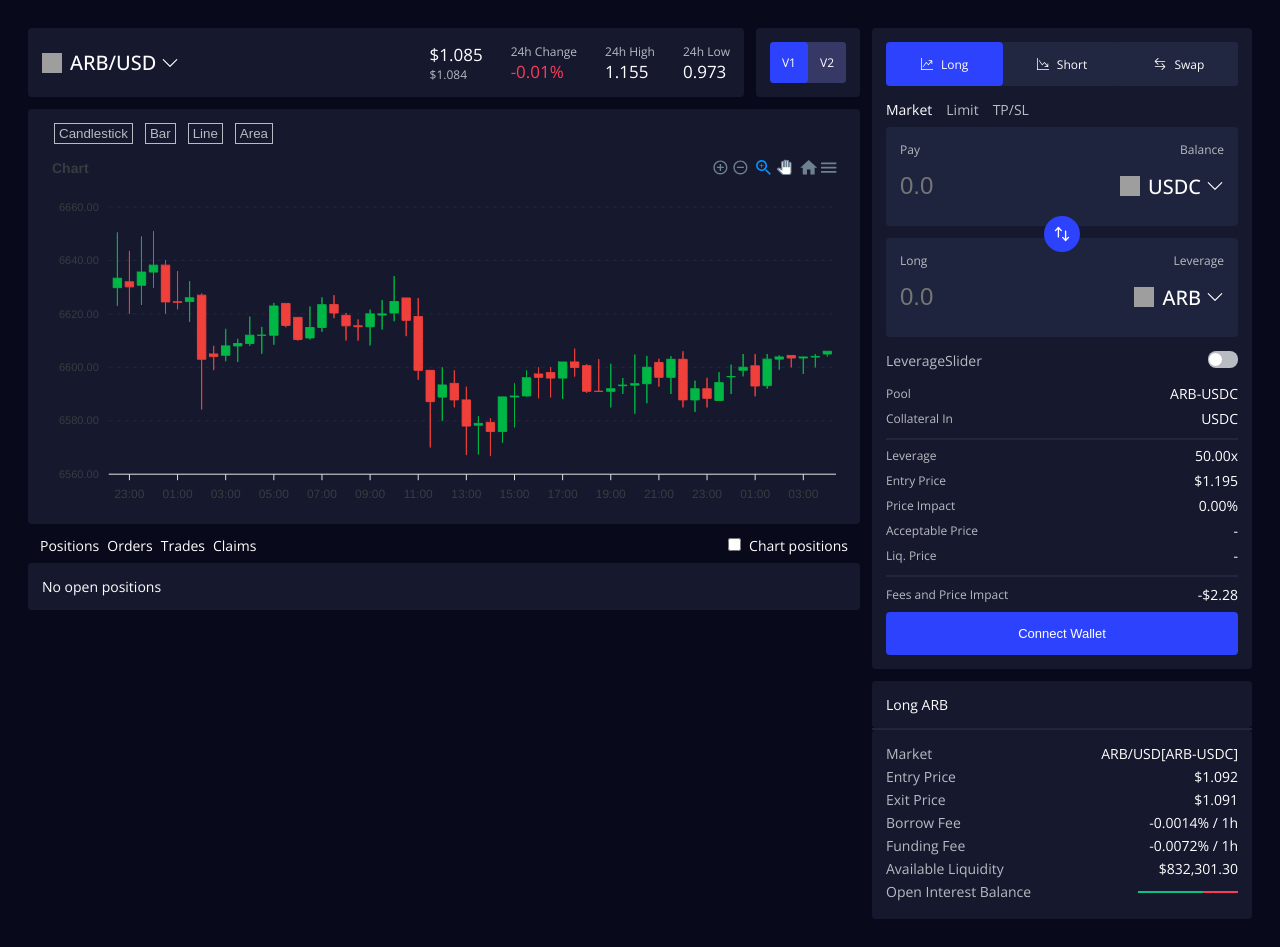
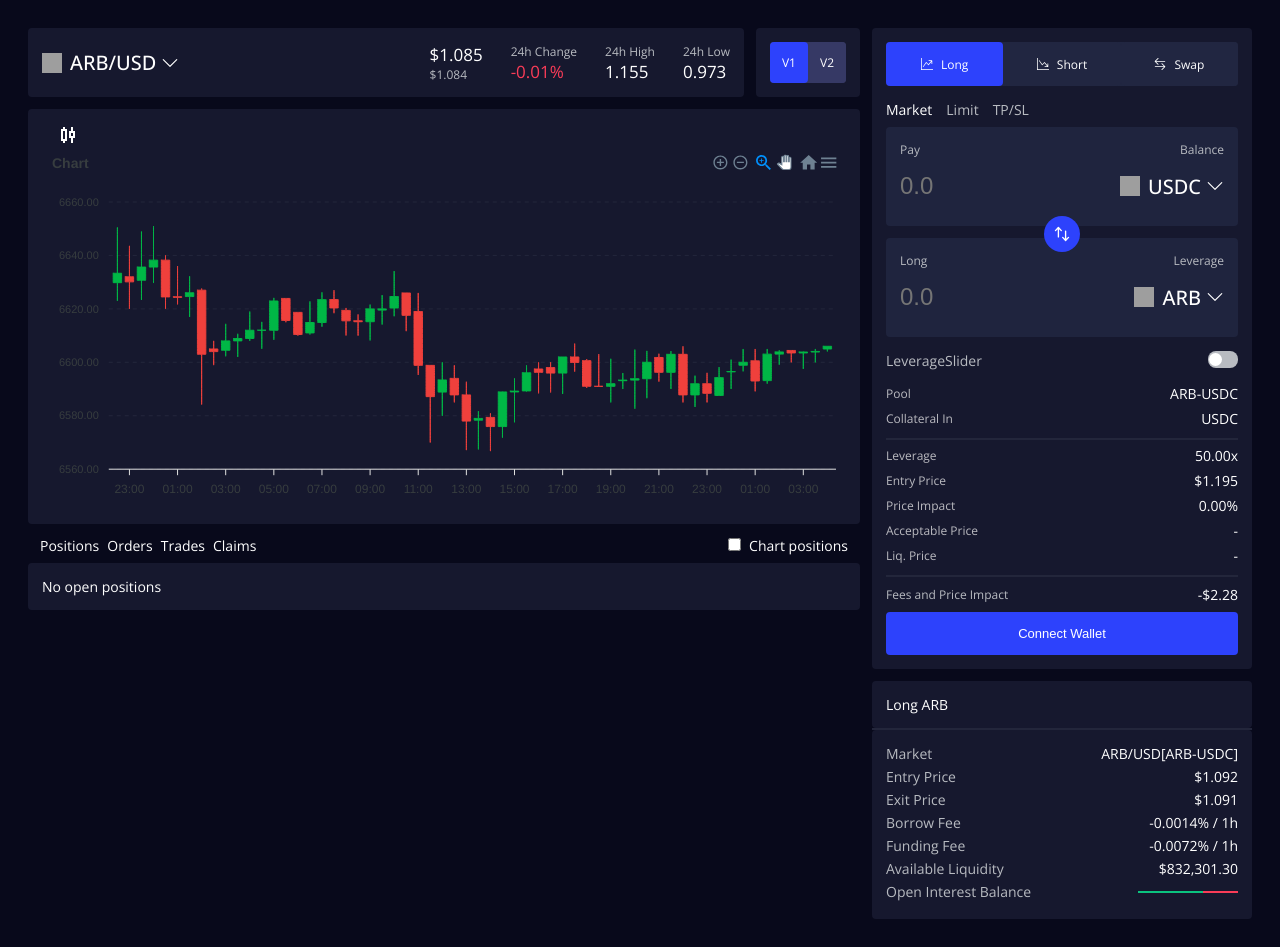
Before and after one commit to Al-Foysal-0017/gmx-project, a Next.js app: page /trade in a window 1280 px wide. Built offline with nearby package versions, Linux system fonts and the light colour scheme; grey boxes are pictures that could not be loaded.

Commit message:
update-8

```diff
--- a/src/app/trade/components/charts/chart/CandleChart.tsx
+++ b/src/app/trade/components/charts/chart/CandleChart.tsx
@@ -62,10 +62,12 @@
 
 import React, { useState } from 'react';
 import { ApexOptions } from 'apexcharts';
+import { MdOutlineCandlestickChart } from "react-icons/md"
 import styles from './chart.module.css';
 import dynamic from 'next/dynamic';
 import data from './data';
 import Wrapper from '@/components/Wrapper/Wrapper';
+import useChartState from '@/hooks/useChartState';
 
 const Chart = dynamic(() => import('react-apexcharts'), { ssr: false });
 
@@ -74,11 +76,13 @@ const Chart = dynamic(() => import('react-apexcharts'), { ssr: false });
 
 const MultipleCharts = () => {
   // const [chartType, setChartType] = useState<ChartType>('candlestick');
-  const [chartType, setChartType] = useState<any>('candlestick');
+  // const [chartType, setChartType] = useState<any>('candlestick');
+  const [dropdown, setDropdown] = useState(false)
+  const {currentChart, setCandle, setBar, setLine, setArea } = useChartState()
 
   const options: ApexOptions = {
     chart: {
-      type: chartType,
+      type: currentChart as any,
     },
     title: {
       text: `Chart`,
@@ -117,15 +121,22 @@ const MultipleCharts = () => {
 
   return (
     <Wrapper className={styles.chart}>
-      <div className={styles.buttons}>
-        <button className={styles.chartSwitchButton} onClick={() => setChartType('candlestick')}>Candlestick</button>
-        <button className={styles.chartSwitchButton} onClick={() => setChartType('bar')}>Bar</button>
-        <button className={styles.chartSwitchButton} onClick={() => setChartType('line')}>Line</button>
-        <button className={styles.chartSwitchButton} onClick={() => setChartType('area')}>Area</button>
-        {/* <button onClick={() => setChartType('baseline')}>Baseline</button> */}
-        {/* <button onClick={() => setChartType('heikinashi')}>Heikin Ashi</button> */}
+      <div className={styles.iconContainer} onClick={()=>{setDropdown(!dropdown)}}>
+        <MdOutlineCandlestickChart size={24} className={styles.icon}/>
       </div>
-      <Chart options={options} series={series} type={chartType} width="100%" height={350} />
+      {dropdown &&
+        <div className={styles.dropdown}>
+          {/* <button className={styles.chartSwitchButton} onClick={() => setChartType('candlestick')}>Candlestick</button>
+          <button className={styles.chartSwitchButton} onClick={() => setChartType('bar')}>Bar</button>
+          <button className={styles.chartSwitchButton} onClick={() => setChartType('line')}>Line</button>
+          <button className={styles.chartSwitchButton} onClick={() => setChartType('area')}>Area</button> */}
+          <button className={styles.chartSwitchButton} onClick={()=>{setCandle(); setDropdown(!dropdown)}}>Candlestick</button>
+          <button className={styles.chartSwitchButton} onClick={()=>{setBar(); setDropdown(!dropdown)}}>Bar</button>
+          <button className={styles.chartSwitchButton} onClick={()=>{setLine(); setDropdown(!dropdown)}}>Line</button>
+          <button className={styles.chartSwitchButton} onClick={()=>{setArea(); setDropdown(!dropdown)}}>Area</button>
+        </div>
+      }
+      <Chart options={options} series={series} type={currentChart as any} width="100%" height={350} />
     </Wrapper>
   );
 };
--- a/src/app/trade/components/charts/chart/chart.module.css
+++ b/src/app/trade/components/charts/chart/chart.module.css
@@ -1,18 +1,41 @@
 .chart{
     width: 100%;
     height: 415px;
-    /* background: var(--color-black-secondary); */
     margin-top: 12px;
-    /* padding: 12px; */
-    /* border-radius: 4px; */
+}
+
+.dropdown{
+    display: flex;
+    flex-direction: column;
+    align-items: flex-start;
+    position: absolute;
+    background: #21243F;
+    z-index: 999;
+    padding: 8px 0;
+    width: 180px;
+    border-radius: 4px;
+}
+
+.iconContainer{
+    padding: 1rem;
+    padding-top: 0;
+    padding-bottom: 0;
+}
+
+.icon{
+    cursor: pointer;
 }
 
 .chartSwitchButton{
     background: transparent;
     cursor: pointer;
     color: var(--color-gray);
-    border: 1px solid var(--color-gray);
-    padding: 2px 4px;
-    margin-left: 12px;
-    margin-bottom: 12px;
+    border: none;
+    width: 100%;
+    text-align: start;
+    padding: 1rem 2rem;
 }
+
+.chartSwitchButton:hover{
+    background: var(--color-black-primary);
+}
--- a/src/app/trade/components/longShortSwap/longShortSwap.tsx
+++ b/src/app/trade/components/longShortSwap/longShortSwap.tsx
@@ -1,4 +1,4 @@
-import React from 'react'
+import React, { useEffect } from 'react'
 import { BsGraphUpArrow, BsGraphDownArrow, BsArrowLeftRight } from 'react-icons/bs';
 import styles from "./longShortSwap.module.css"
 import InputField from './inputField/inputField'
@@ -11,7 +11,13 @@ import Wrapper from '@/components/Wrapper/Wrapper';
 
 const OptionsBox = () => {
     const {currentStatus, setLong, setShort, setSwap} = useLongShortSwap();
-    const {currentOption, setMarket, setLimit, setTP} = useMarketLimitTPStore()
+    const {currentOption, setMarket, setLimit, setTP} = useMarketLimitTPStore();
+
+    useEffect(()=>{
+        if(currentStatus==="swap" &&  currentOption==="tp"){
+            setMarket()
+        }
+    },[currentOption, currentStatus, setMarket])
   return (
     <Wrapper className={styles.optionsBox}>
         {/* currentStatus==="swap" &&  currentOption==="tp" ---> currentOption==="market" */}
--- /dev/null
+++ b/src/hooks/useChartState.tsx
@@ -0,0 +1,20 @@
+import { create } from 'zustand';
+
+interface ChartState {
+  currentChart: string;
+  setCandle: () => void;
+  setBar: () => void;
+  setLine: () => void;
+  setArea: () => void;
+}
+
+const useChartState = create<ChartState>((set) => ({
+  currentChart: "candlestick",
+  setCandle: () => set({ currentChart: "candlestick" }),
+  setBar: () => set({ currentChart: "bar" }),
+  setLine: () => set({ currentChart: "line" }),
+  setArea: () => set({ currentChart: "area" })
+}));
+
+
+export default useChartState;
```
